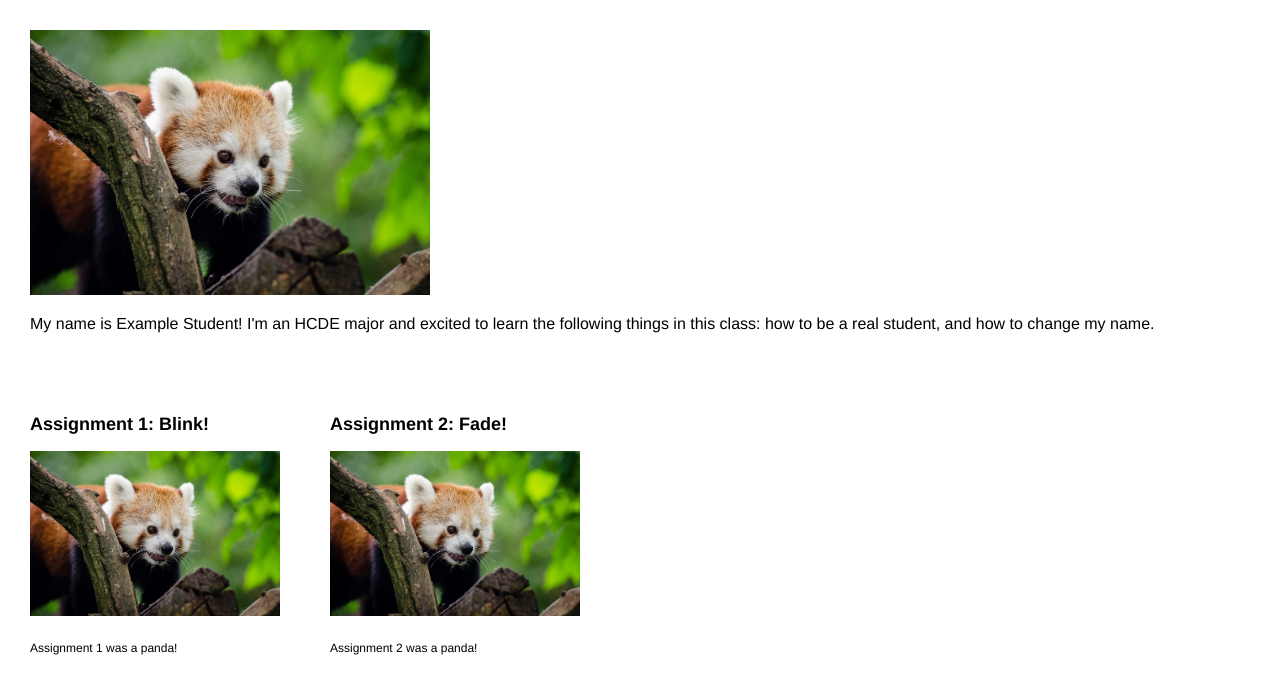
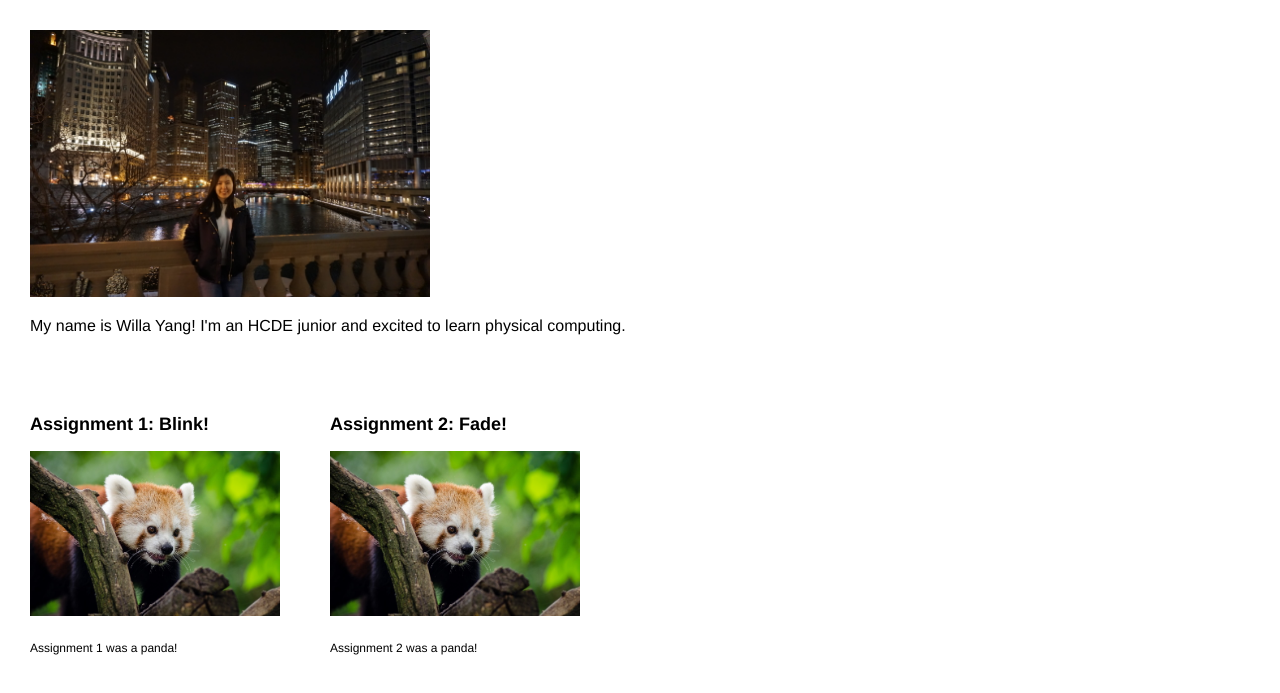
Before and after one commit to willayang21/willayang21.github.io, a plain HTML site: page index.html in a window 1280 px wide. Shown: the part 183-876 px from the top of the page. Drawn offline with Linux system fonts and the light colour scheme.

Commit message:
added pic

```diff
--- a/index.html
+++ b/index.html
@@ -14,10 +14,10 @@
         <div class="header">
             <h1>Example Student's HCDE 439 Physical Computing Page!</h1>
             <p>
-            <img src="red-panda.jpg" width=400></a>
+            <img src="IMG_5860.JPG" width=400></a>
             </p>
             <p>
-            My name is Example Student! I'm an HCDE major and excited to learn the following things in this class: how to be a real student, and how to change my name.
+            My name is Willa Yang! I'm an HCDE junior and excited to learn physical computing.
             </p>
         </div>
         <div class="assignments">
```
Also changed, not shown: IMG_5860.JPG (added).
